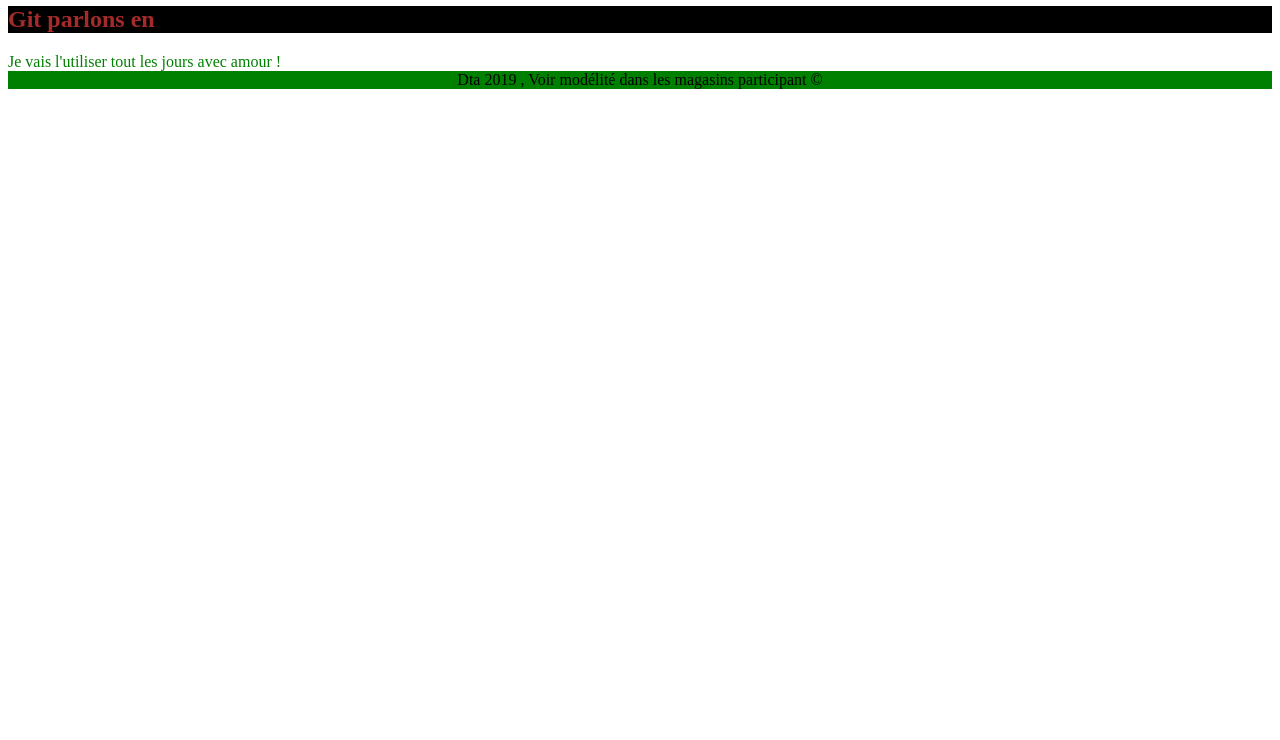
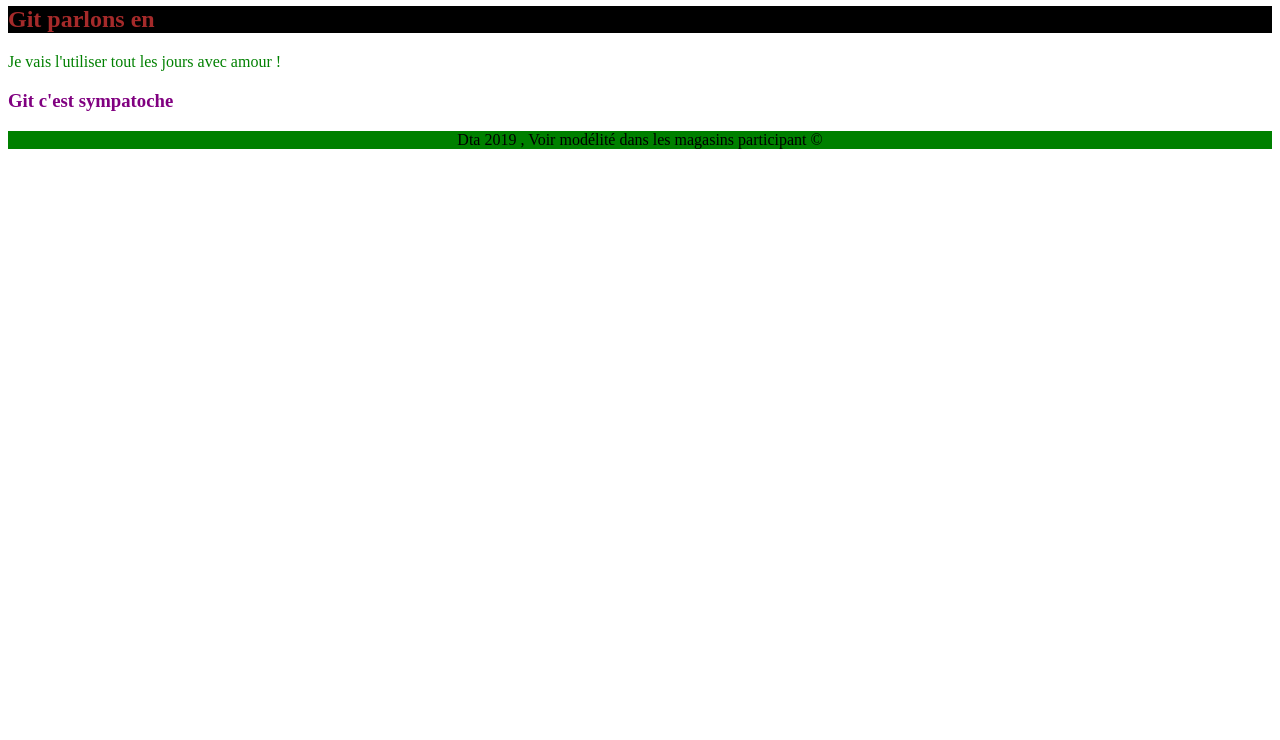
Before and after one commit to FrattiAlexandre/Dta-First-Git, a plain HTML site: page index.html in a window 1280 px wide. Shown: the part 60-800 px from the top of the page. Drawn offline with Linux system fonts and the light colour scheme.

Commit message:
Add h3 + color

```diff
--- a/index.html
+++ b/index.html
@@ -9,6 +9,7 @@
         <main>
             <h2> Git parlons en</h2>
             Je vais l'utiliser tout les jours avec amour !
+        <h3>Git c'est sympatoche</h3>
         </main>
     </body>
     <footer>
--- a/styles/styles.css
+++ b/styles/styles.css
@@ -16,3 +16,6 @@
     background-color: black;
     color: brown;
 }
+h3 {
+    color: purple;
+}
```
